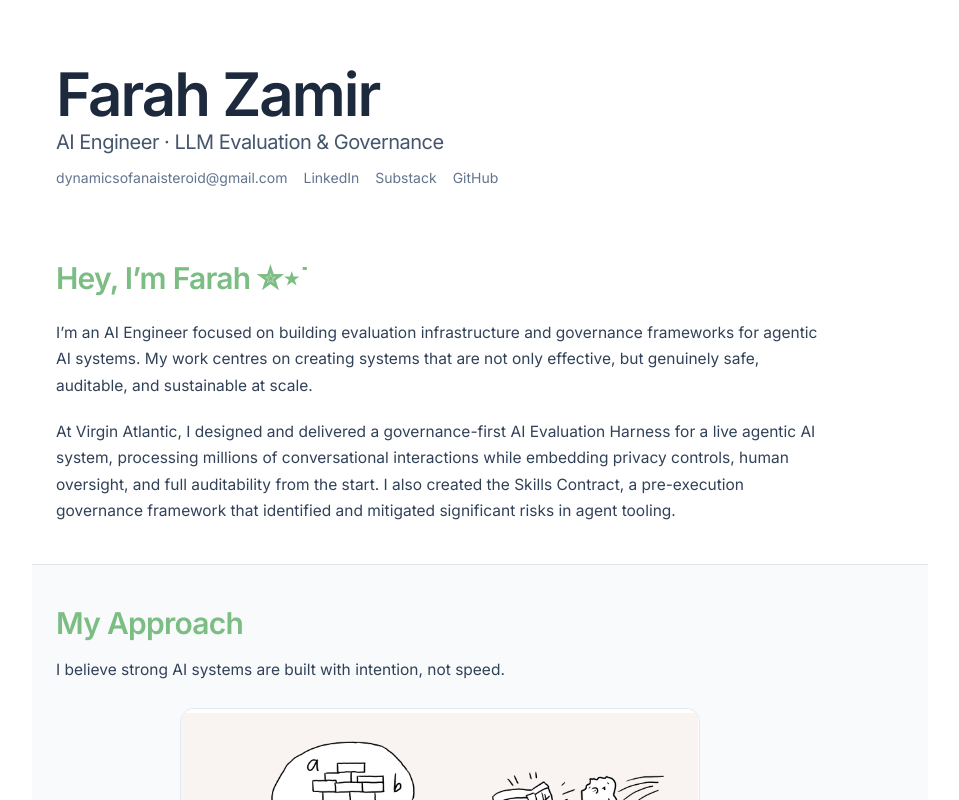
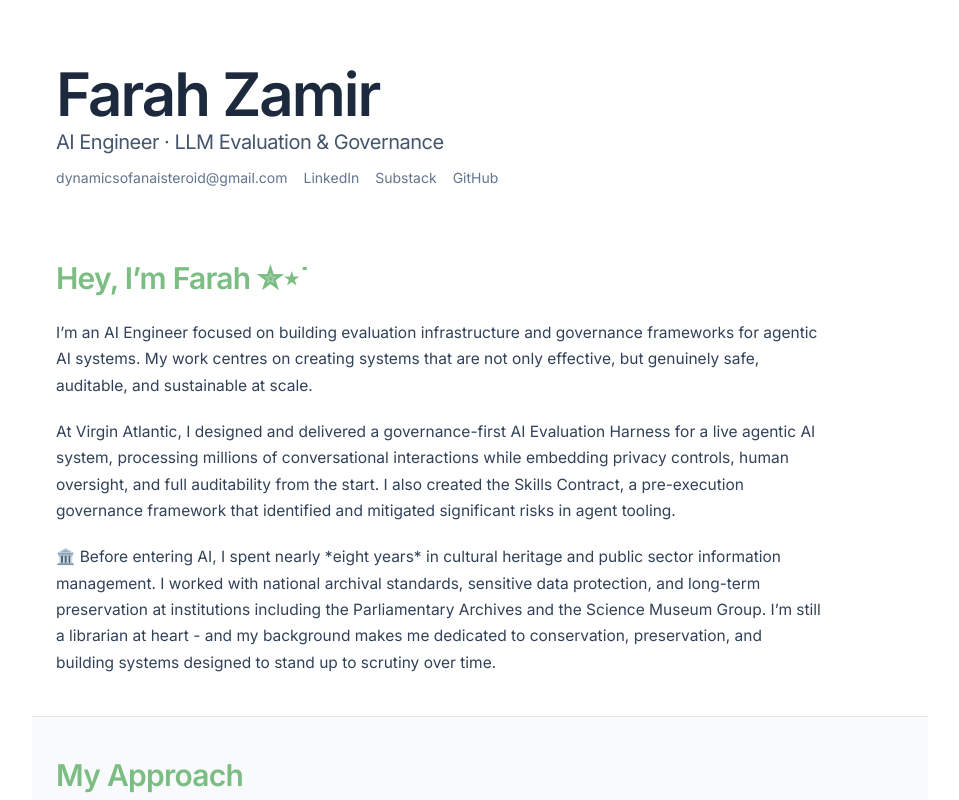
Before and after one commit to dynamicsofanaisteroid/farah-zamir-portfolio, a Next.js app: page / in a window 1280 px wide. Shown: the top 800 px of the page, without its empty margins (160-1119 px from the left). Built offline with nearby package versions, Linux system fonts and the light colour scheme.

Commit message:
added to intro

```diff
--- a/app/page.tsx
+++ b/app/page.tsx
@@ -37,6 +37,9 @@ export default function Home() {
           auditability from the start. I also created the Skills Contract, a pre-execution
           governance framework that identified and mitigated significant risks in agent
           tooling.
+          </p>
+          <p>
+            🏛️ Before entering AI, I spent nearly *eight years* in cultural heritage and public sector information management. I worked with national archival standards, sensitive data protection, and long-term preservation at institutions including the Parliamentary Archives and the Science Museum Group. I’m still a librarian at heart - and my background makes me dedicated to conservation, preservation, and building systems designed to stand up to scrutiny over time.
           </p>
         </div>
       </div>
```
